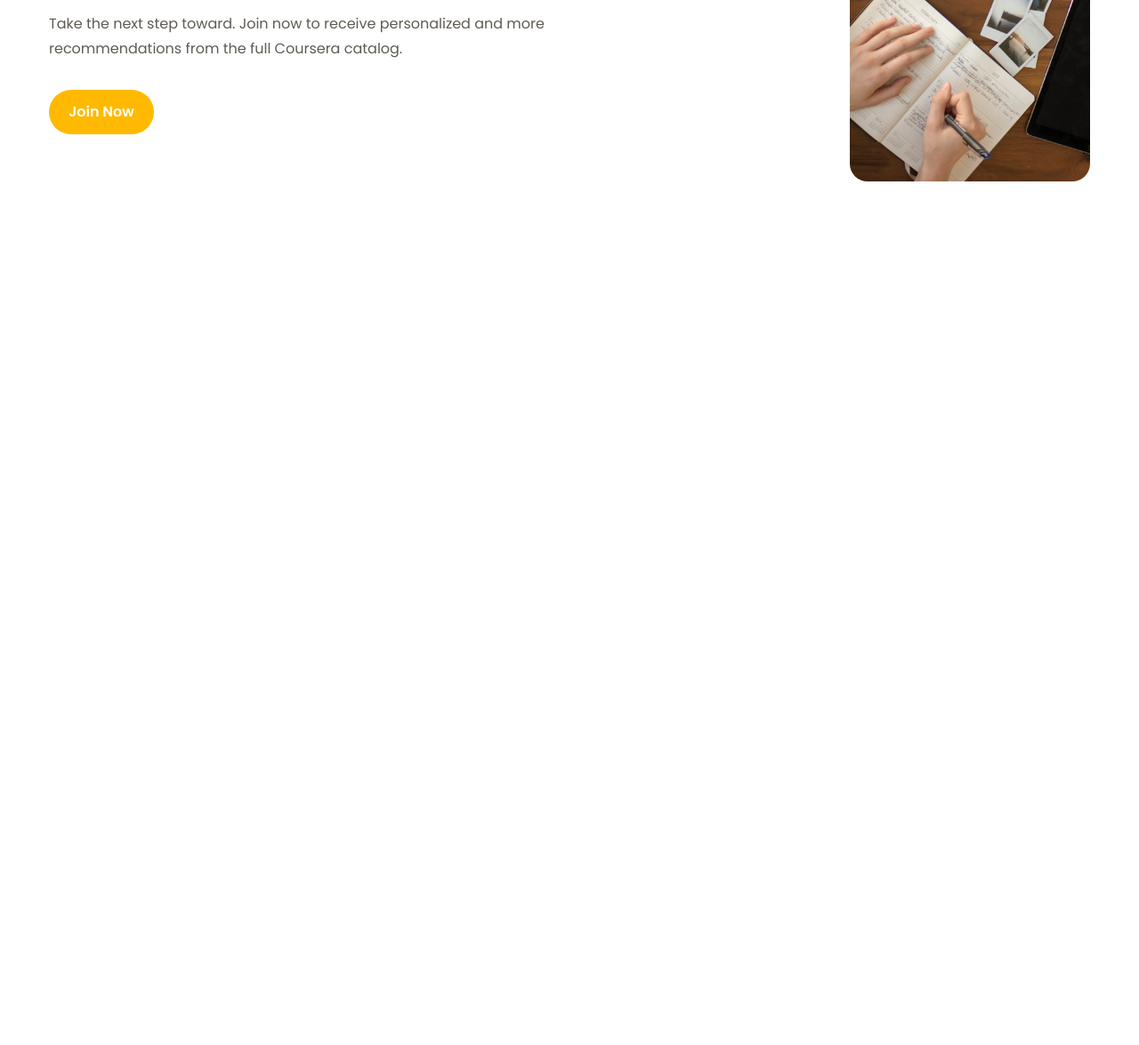
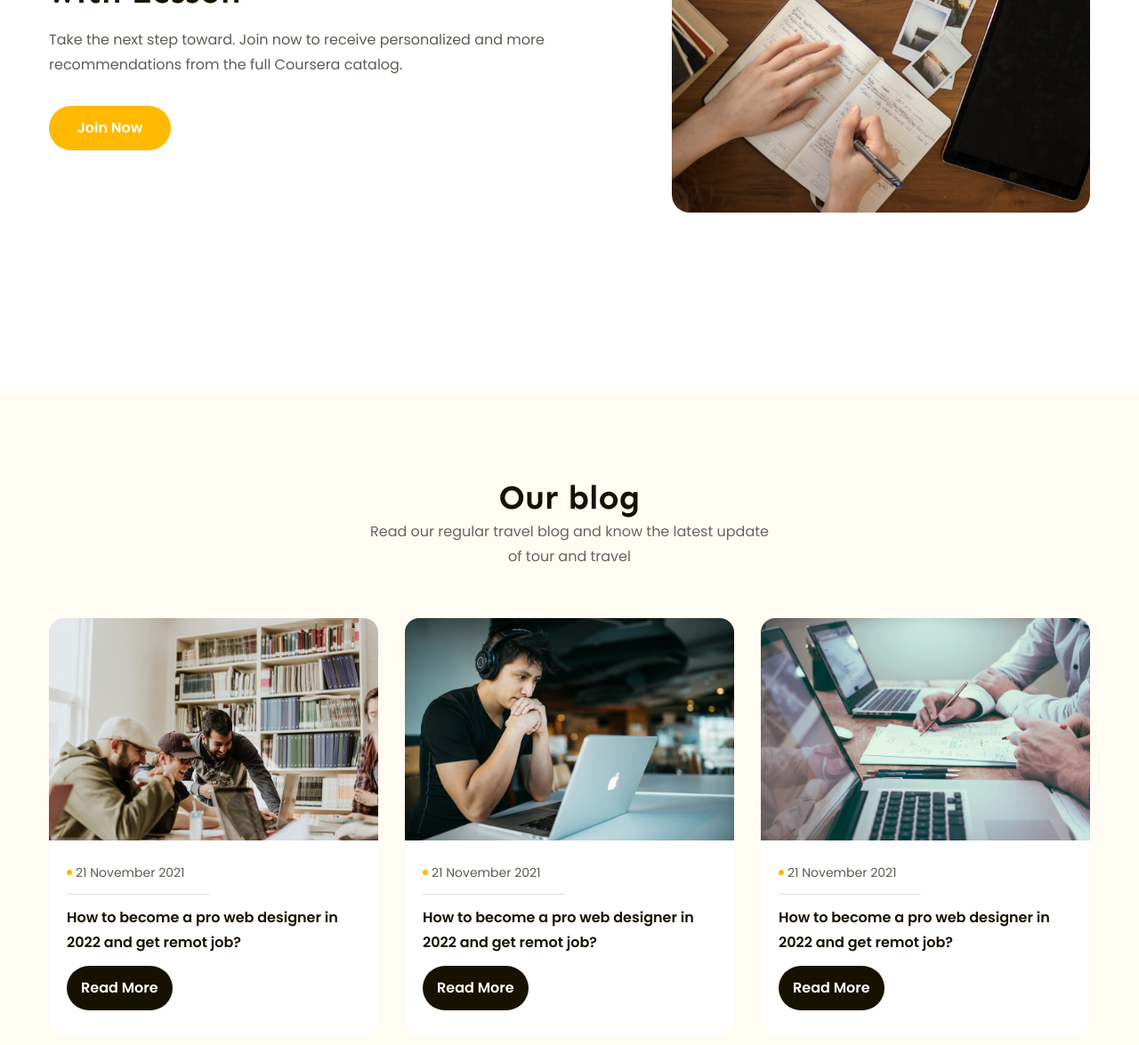
Before and after one commit to teothichtroll/FigmaToHTML, a plain HTML site: page index.html in a window 1280 px wide. Shown: the part 3392-4567 px from the top of the page at 89% size. Before the commit the page ends 3661 px from the top, so only its background shows below. Drawn offline with Linux system fonts and the light colour scheme.

Commit message:
Code blog

```diff
--- a/assets/css/style.css
+++ b/assets/css/style.css
@@ -45,7 +45,7 @@ a {
 .btn:hover {
   opacity: 0.9;
 }
-/* header */
+/*====================== header ======================*/
 .header {
   background: #fffcf4;
 }
@@ -250,8 +250,8 @@ hero .stats {
 .popular-top .control-btn {
   background: transparent;
   border: none;
-  width: 40;
-  height: 40;
+  width: 40px;
+  height: 40px;
   border-radius: 50%;
   gap: 18px;
   cursor: pointer;
@@ -416,8 +416,8 @@ hero .stats {
 }
 .feature .cta-btn {
   margin-top: 32px;
-  width: 137;
-  height: 50;
+  width: 137px;
+  height: 50px;
   background: var(--primary-color);
 }
 /* ======================= feature 2 =======================*/
@@ -431,7 +431,87 @@ hero .stats {
   width: 55%;
 }
 .feature2 .images img {
-  width: 470;
-  height: 440;
+  width: 470px;
+  height: 440px;
   border-radius: 20px;
 }
+/* ======================= blog =======================*/
+.blogs {
+  margin-top: 135px;
+  padding: 96px 0px;
+  background-color: #fffcf4;
+}
+.blogs .blog-top {
+  text-align: center;
+}
+.blogs .blog-top .desc {
+  width: 448px;
+  color: #696262;
+  font-size: 1.6rem;
+  line-height: 1.75;
+  margin: 0 auto;
+}
+.blogs .blog-list {
+  gap: 30px;
+  display: flex;
+  margin-top: 55px;
+}
+.blogs .item {
+  width: 33.33%;
+  border-radius: 16px;
+  background: #fff;
+}
+.blogs .item:hover {
+  box-shadow: 0px 16px 32px 0px #0000000d;
+}
+.blogs .item .thumb {
+  width: 100%;
+  height: 250px;
+  object-fit: cover;
+  border-radius: 16px 16px 0px 0px;
+}
+.blogs .item .info {
+  padding: 20px 20px 28px;
+}
+.blogs .item .date {
+  position: relative;
+  padding-bottom: 12px;
+  display: inline-flex;
+  align-items: center;
+  color: #5f5b53;
+  font-size: 1.4rem;
+  line-height: 1.86;
+}
+.blogs .item .date::before {
+  content: "";
+  margin-right: 4px;
+  display: inline-block;
+  width: 6px;
+  height: 6px;
+  border-radius: 50%;
+  background: var(--primary-color);
+}
+.blogs .item .date::after {
+  position: absolute;
+  left: 0;
+  bottom: 0;
+  content: "";
+  display: inline-block;
+  right: -27px;
+  height: 1px;
+  border-radius: 0.5px;
+  background: #e2dfda;
+}
+.blogs .item .title {
+  margin-top: 12px;
+  color: #171100;
+  font-weight: 600;
+  font-size: 1.6rem;
+  line-height: 1.75;
+}
+.blogs .item .btn {
+  margin-top: 12px;
+}
+.blogs .item .btn:hover {
+  background: var(--primary-color);
+}
--- a/index.html
+++ b/index.html
@@ -328,6 +328,75 @@
           </div>
         </div>
       </div>
+      <!-- Blogs -->
+      <div class="blogs">
+        <div class="main-content">
+          <!-- top blog -->
+          <div class="blog-top">
+            <h2 class="heading-h2">Our blog</h2>
+            <p class="desc">
+              Read our regular travel blog and know the latest update of tour
+              and travel
+            </p>
+          </div>
+          <div class="blog-list">
+            <!-- item 1 -->
+            <div class="item">
+              <a href="#!"
+                ><img
+                  src="./assets/img/blog-list-image1.jpg"
+                  alt="How to become a pro web designer in 2022 and get remot job?"
+                  class="thumb"
+              /></a>
+              <div class="info">
+                <span class="date">21 November 2021</span>
+                <a href="#!"
+                  ><h3 class="title">
+                    How to become a pro web designer in 2022 and get remot job?
+                  </h3></a
+                >
+                <a href="#!" class="btn">Read More</a>
+              </div>
+            </div>
+            <!-- item 2 -->
+            <div class="item">
+              <a href="#!"
+                ><img
+                  src="./assets/img/blog-list-image2.jpg"
+                  alt="How to become a pro web designer in 2022 and get remot job?"
+                  class="thumb"
+              /></a>
+              <div class="info">
+                <span class="date">21 November 2021</span>
+                <a href="#!"
+                  ><h3 class="title">
+                    How to become a pro web designer in 2022 and get remot job?
+                  </h3></a
+                >
+                <a href="#!" class="btn">Read More</a>
+              </div>
+            </div>
+            <!-- item 3 -->
+            <div class="item">
+              <a href="#!"
+                ><img
+                  src="./assets/img/blog-list-image3.jpg"
+                  alt="How to become a pro web designer in 2022 and get remot job?"
+                  class="thumb"
+              /></a>
+              <div class="info">
+                <span class="date">21 November 2021</span>
+                <a href="#!"
+                  ><h3 class="title">
+                    How to become a pro web designer in 2022 and get remot job?
+                  </h3></a
+                >
+                <a href="#!" class="btn">Read More</a>
+              </div>
+            </div>
+          </div>
+        </div>
+      </div>
     </main>
   </body>
 </html>
```
Also changed, not shown: assets/img/blog-list-image1.jpg (added), assets/img/blog-list-image2.jpg (added), assets/img/blog-list-image3.jpg (added).
